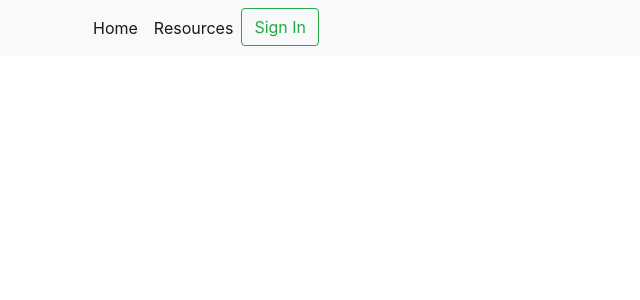
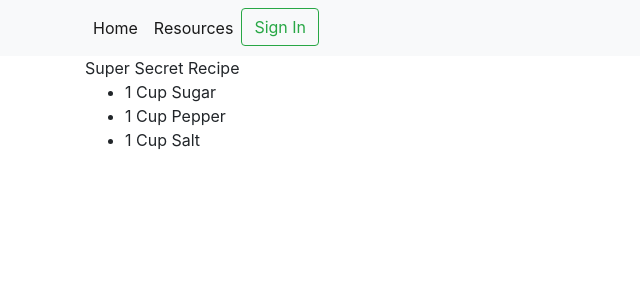
Before and after one commit to aviladev/react-hoc, a React (Create React App) app: page /resources in a window 1280 px wide. Shown: the top 300 px of the page, without its empty margins (0-640 px from the left). Built offline with nearby package versions, Linux system fonts and the light colour scheme.

Commit message:
Add Resources

```diff
--- a/src/components/App.js
+++ b/src/components/App.js
@@ -1,14 +1,14 @@
-import React from 'react'
-import { BrowserRouter as Router } from 'react-router-dom'
+import React, { Fragment } from 'react'
+import { Route } from 'react-router-dom'
 
 import Header from './Header'
+import Resources from './Resources'
 
-const App = () => {
-  return (
-    <Router>
-      <Header />
-    </Router>
-  )
-}
+const App = () => (
+  <Fragment>
+    <Header />
+    <Route path="/resources" component={Resources} />
+  </Fragment>
+)
 
 export default App
--- /dev/null
+++ b/src/components/Resources.js
@@ -0,0 +1,16 @@
+import React from 'react'
+
+const Resources = () => {
+  return (
+    <div className="container">
+      Super Secret Recipe
+      <ul>
+        <li>1 Cup Sugar</li>
+        <li>1 Cup Pepper</li>
+        <li>1 Cup Salt</li>
+      </ul>
+    </div>
+  )
+}
+
+export default Resources
--- a/src/index.js
+++ b/src/index.js
@@ -1,10 +1,13 @@
 import React from 'react'
 import ReactDOM from 'react-dom'
+import { BrowserRouter as Router, Route } from 'react-router-dom'
 import 'bootstrap/dist/css/bootstrap.min.css'
 
 import App from './components/App'
 
 ReactDOM.render(
-  <App />
+  <Router>
+    <Route path="/" component={App} />
+  </Router>
   ,document.getElementById('root')
 )
```
